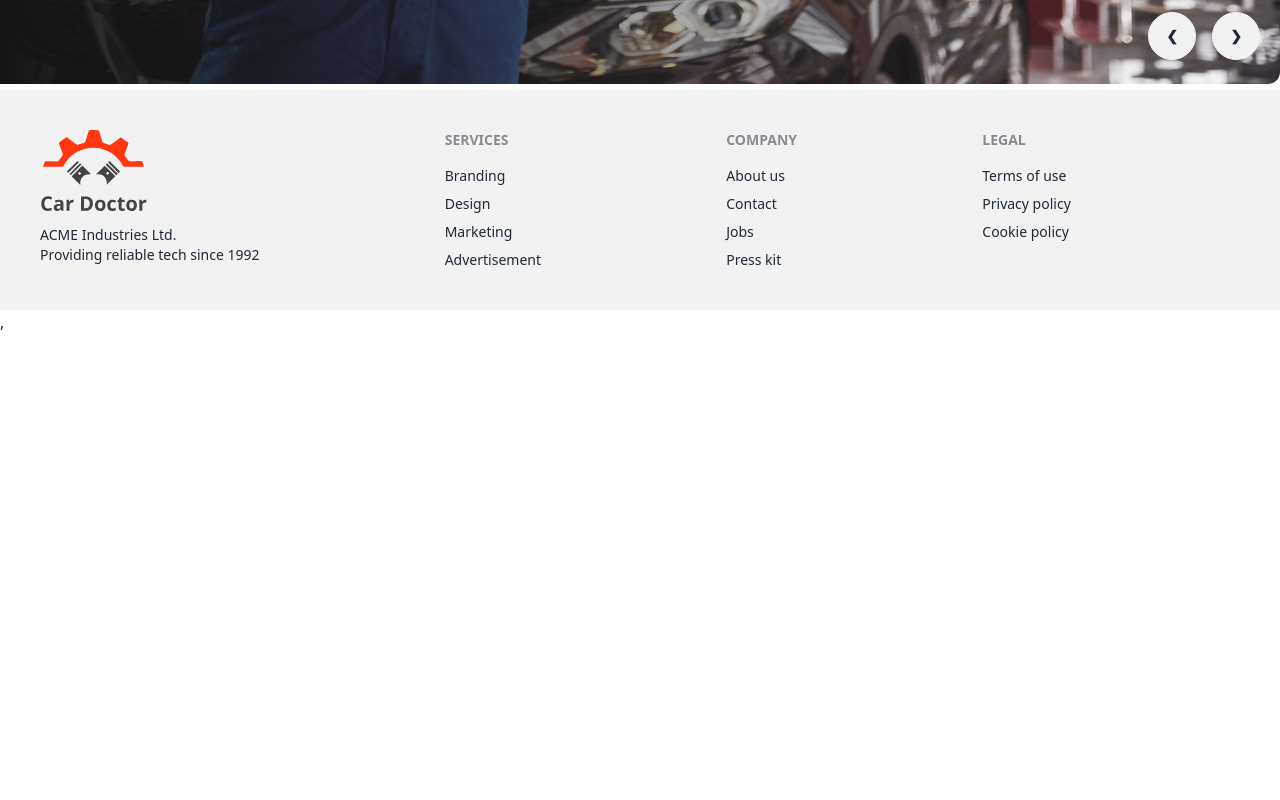
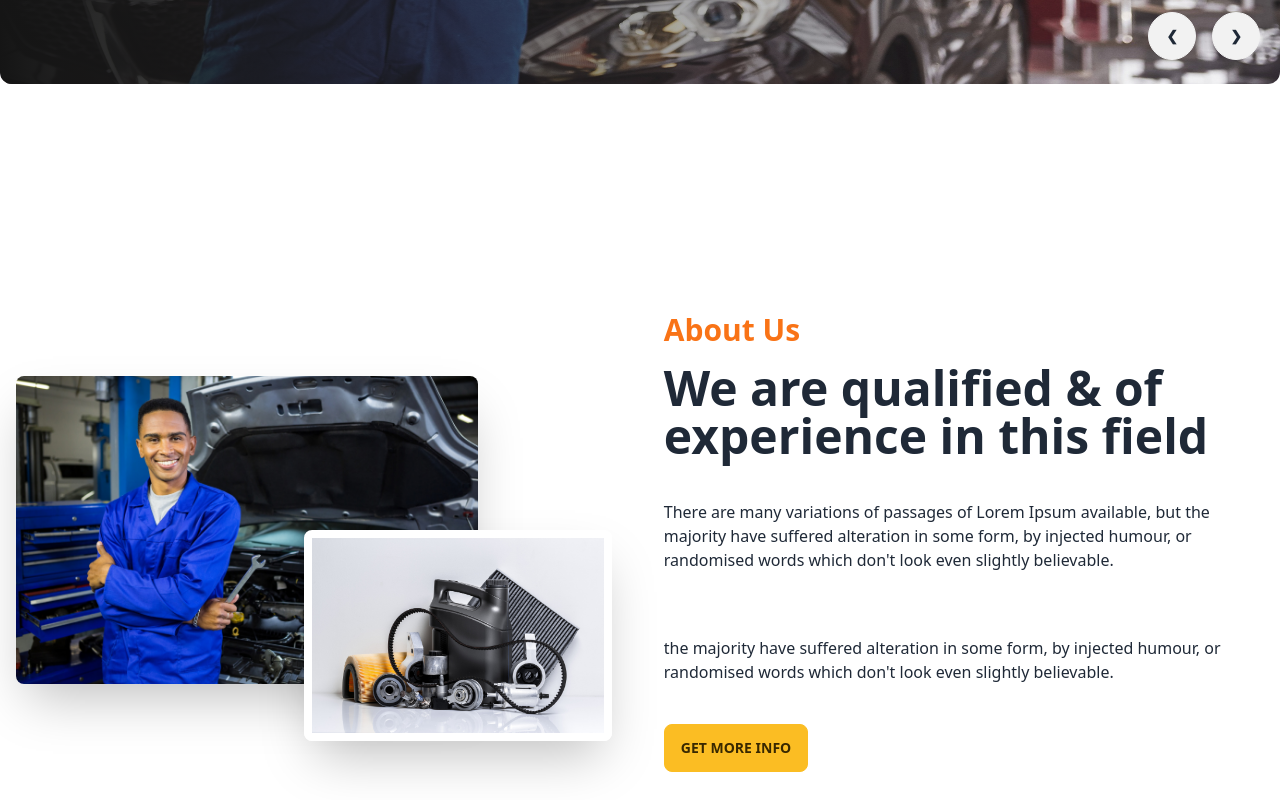
Before and after one commit to Ahnaf-17/four-wheeler-client, a React (Vite) app: page / in a window 1280 px wide. Shown: the part 660-1460 px from the top of the page. Before the commit the page ends 994 px from the top, so only its background shows below. Built offline with nearby package versions, Linux system fonts and the light colour scheme.

Commit message:
about us section created

```diff
--- /dev/null
+++ b/src/Pages/Home/About/About.jsx
@@ -0,0 +1,24 @@
+/* eslint-disable react/no-unescaped-entities */
+import person from '../../../assets/images/about_us/person.jpg'
+import parts from '../../../assets/images/about_us/parts.jpg'
+const About = () => {
+    return (
+        <div className="hero min-h-screen bg-base-100 md:mt-10">
+            <div className="hero-content flex-col lg:flex-row">
+                <div className='lg:w-1/2 relative'>
+                    <img src={person} className="w-3/4 rounded-lg shadow-2xl" />
+                    <img src={parts} className="w-1/2 rounded-lg shadow-2xl absolute right-5 top-1/2 border-white border-8" />
+                </div>
+                <div className='lg:w-1/2 space-y-4 p-4 md:mt-6'>
+                    <h2 className='text-3xl font-bold text-orange-500'>About Us</h2>
+                    <h1 className="text-5xl font-bold">We are qualified & of experience in this field</h1>
+                    <p className="py-6">There are many variations of passages of Lorem Ipsum available, but the majority have suffered alteration in some form, by injected humour, or randomised words which don't look even slightly believable. </p>
+                    <p className="py-6">the majority have suffered alteration in some form, by injected humour, or randomised words which don't look even slightly believable.  </p>
+                    <button className="btn btn-warning">Get More Info</button>
+                </div>
+            </div>
+        </div>
+    );
+};
+
+export default About;
--- a/src/Pages/Home/Banner/Banner.jsx
+++ b/src/Pages/Home/Banner/Banner.jsx
@@ -2,21 +2,19 @@ import img1 from '../../../assets/images/banner/1.jpg'
 import img2 from '../../../assets/images/banner/2.jpg'
 import img3 from '../../../assets/images/banner/3.jpg'
 import img4 from '../../../assets/images/banner/4.jpg'
-import img5 from '../../../assets/images/banner/5.jpg'
-import img6 from '../../../assets/images/banner/6.jpg'
 
 const Banner = () => {
     return (
         <div className="carousel w-full h-[600px]">
             <div id="slide1" className="carousel-item relative w-full">
                 <img src={img1} className="w-full rounded-xl" />
-                <div className="absolute flex items-center left-0   top-0 bg-gradient-to-r from-[#151515] to-[rgba(21,21,21,0)] h-full ">
+                <div className="absolute flex rounded-xl items-center left-0   top-0 bg-gradient-to-r from-[#151515] to-[rgba(21,21,21,0)] h-full ">
                     <div className='text-white space-y-7 w-1/2 pl-12'>
                         <h2 className='text-6xl font-bold'>Affordable Price For Car Servicing</h2>
                         <p>There are many variations of passages fo available but the majority hae suffered alternation in some form</p>
                         <div className=''>
-                        <button className="btn btn-primary mr-5">Discover More</button>
-                        <button className="btn btn-outline btn-secondary">Latest Project</button>
+                            <button className="btn btn-primary mr-5">Discover More</button>
+                            <button className="btn btn-outline btn-secondary">Latest Project</button>
                         </div>
 
 
@@ -29,21 +27,60 @@ const Banner = () => {
                 </div>
             </div>
             <div id="slide2" className="carousel-item relative w-full">
-                <img src={img2} className='w-full rounded-xl' />
+            <img src={img2} className="w-full rounded-xl" />
+                <div className="absolute flex rounded-xl items-center left-0   top-0 bg-gradient-to-r from-[#151515] to-[rgba(21,21,21,0)] h-full ">
+                    <div className='text-white space-y-7 w-1/2 pl-12'>
+                        <h2 className='text-6xl font-bold'>Affordable Price For Car Servicing</h2>
+                        <p>There are many variations of passages fo available but the majority hae suffered alternation in some form</p>
+                        <div className=''>
+                            <button className="btn btn-primary mr-5">Discover More</button>
+                            <button className="btn btn-outline btn-secondary">Latest Project</button>
+                        </div>
+
+
+                    </div>
+
+                </div>
                 <div className="absolute flex transform -translate-y-1/2 left-5 right-5 justify-end bottom-0">
                     <a href="#slide1" className="btn btn-circle mr-4">❮</a>
                     <a href="#slide3" className="btn btn-circle">❯</a>
                 </div>
             </div>
             <div id="slide3" className="carousel-item relative w-full">
-                <img src={img3} className="w-full rounded-xl" />
+                <img src={img3} className="w-full rounded-xl" /><img src={img1} className="w-full rounded-xl" />
+                <div className="absolute flex rounded-xl items-center left-0   top-0 bg-gradient-to-r from-[#151515] to-[rgba(21,21,21,0)] h-full ">
+                    <div className='text-white space-y-7 w-1/2 pl-12'>
+                        <h2 className='text-6xl font-bold'>Affordable Price For Car Servicing</h2>
+                        <p>There are many variations of passages fo available but the majority hae suffered alternation in some form</p>
+                        <div className=''>
+                            <button className="btn btn-primary mr-5">Discover More</button>
+                            <button className="btn btn-outline btn-secondary">Latest Project</button>
+                        </div>
+
+
+                    </div>
+
+                </div>
                 <div className="absolute flex transform -translate-y-1/2 left-5 right-5 justify-end bottom-0">
                     <a href="#slide2" className="btn btn-circle mr-4">❮</a>
                     <a href="#slide4" className="btn btn-circle">❯</a>
                 </div>
             </div>
             <div id="slide4" className="carousel-item relative w-full">
-                <img src={img4} className="w-full rounded-xl" />
+            <img src={img4} className="w-full rounded-xl" />
+                <div className="absolute flex rounded-xl items-center left-0   top-0 bg-gradient-to-r from-[#151515] to-[rgba(21,21,21,0)] h-full ">
+                    <div className='text-white space-y-7 w-1/2 pl-12'>
+                        <h2 className='text-6xl font-bold'>Affordable Price For Car Servicing</h2>
+                        <p>There are many variations of passages fo available but the majority hae suffered alternation in some form</p>
+                        <div className=''>
+                            <button className="btn btn-primary mr-5">Discover More</button>
+                            <button className="btn btn-outline btn-secondary">Latest Project</button>
+                        </div>
+
+
+                    </div>
+
+                </div>
                 <div className="absolute flex transform -translate-y-1/2 left-5 right-5 justify-end bottom-0">
                     <a href="#slide3" className="btn btn-circle mr-4">❮</a>
                     <a href="#slide1" className="btn btn-circle">❯</a>
--- a/src/Pages/Home/Home/Home.jsx
+++ b/src/Pages/Home/Home/Home.jsx
@@ -1,9 +1,11 @@
+import About from "../About/About";
 import Banner from "../Banner/Banner";
 
 const Home = () => {
     return (
         <div>
             <Banner></Banner>
+            <About></About>
         </div>
     );
 };
```
